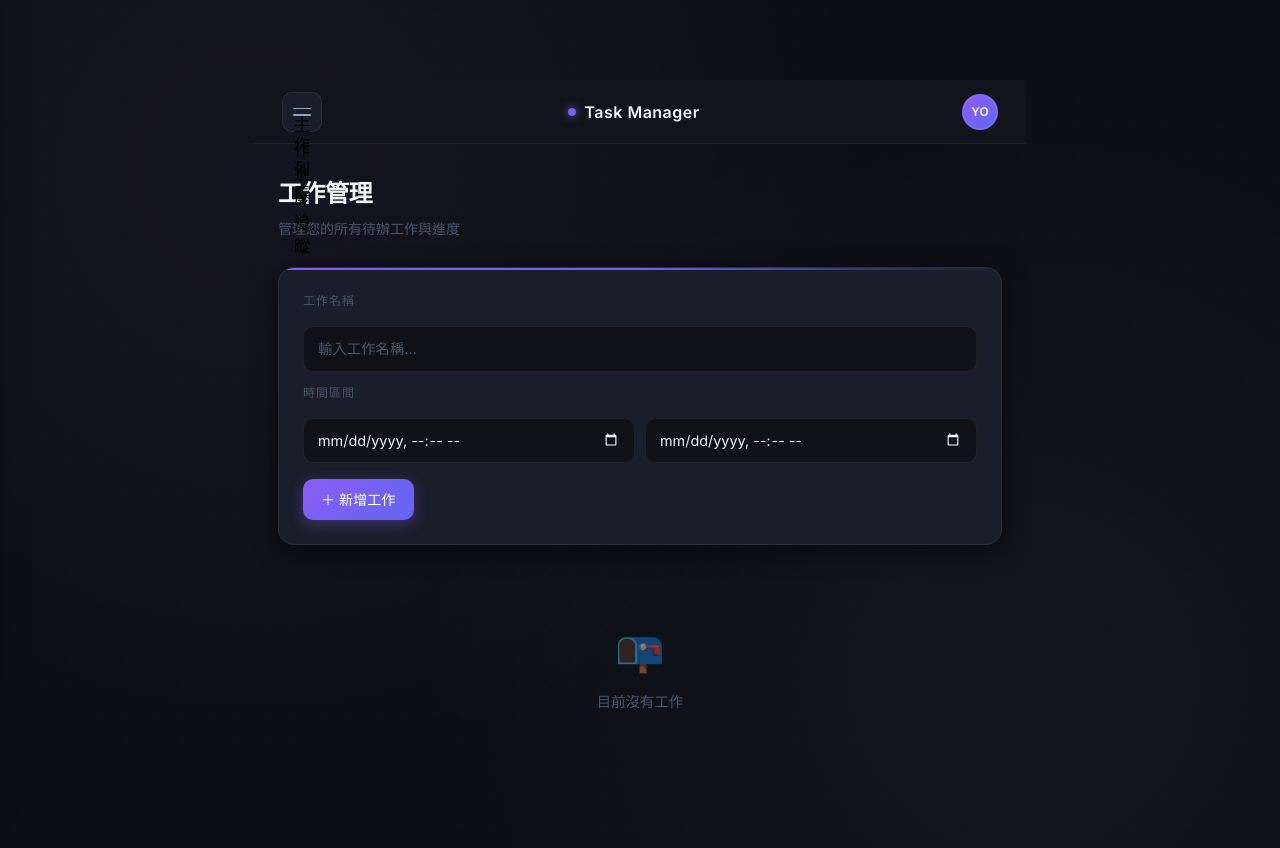
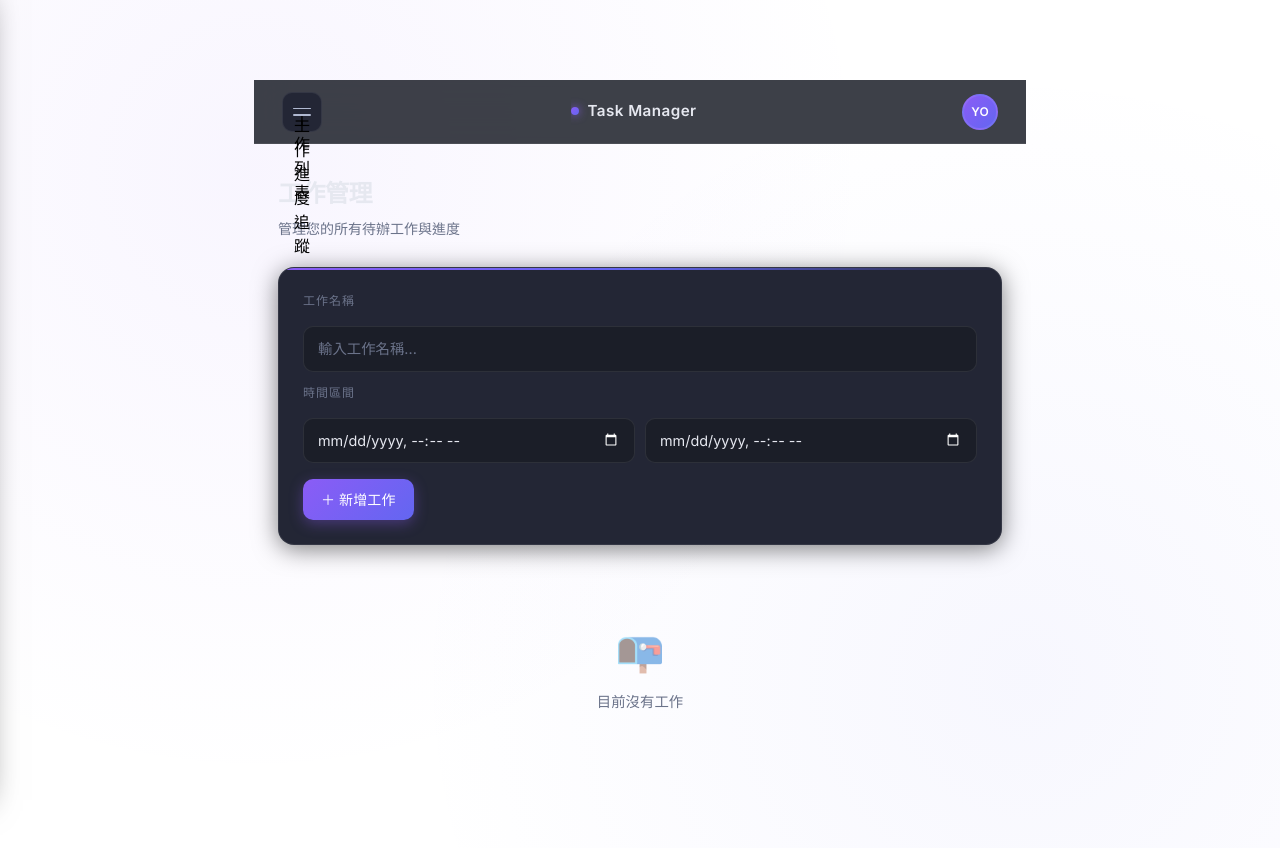
Before and after one commit to Zhuang-Day/WorkPlanManager, a Flask app: page / in a window 1280 px wide. Run offline with Flask 3, Linux system fonts and the light colour scheme; data that the repository does not hold is empty; some libraries are stand-ins or nearby versions.

Commit message:
fix(UI): update homepage UI

```diff
--- a/static/css/style.css
+++ b/static/css/style.css
@@ -1,5 +1,5 @@
 /* ══════════════════════════════════════
-   🌙 DARK PREMIUM THEME
+   🌙 DARK PREMIUM THEME – 優化版
    ══════════════════════════════════════ */
 
 /* ── Google Font (Luxury Feel) ── */
@@ -7,25 +7,23 @@
 
 /* ── CSS Variables ── */
 :root {
-    --bg-base: #0d0f14;
-    --bg-surface: #13161e;
-    --bg-card: #1a1e2a;
-    --bg-card-hover: #1f2433;
-    --bg-input: #0f1117;
+    --bg-base: #16181f;       /* 原 #0d0f14 */
+    --bg-surface: #1c1f28;    /* 原 #13161e */
+    --bg-card: #232635;       /* 原 #1a1e2a */
+    --bg-card-hover: #2a2e40; /* 原 #1f2433 */
+    --bg-input: #1b1e28;      /* 原 #0f1117 */
 
-    --border: rgba(255, 255, 255, 0.07);
-    --border-focus: rgba(139, 92, 246, 0.6);
+    --border: rgba(255, 255, 255, 0.08);
+    --border-focus: rgba(139, 92, 246, 0.65);
 
     --accent-1: #8b5cf6;
-    /* purple */
     --accent-2: #6366f1;
-    /* indigo */
     --accent-danger: #f43f5e;
     --accent-danger2: #e11d48;
 
-    --text-primary: #f1f5f9;
-    --text-secondary: #94a3b8;
-    --text-muted: #475569;
+    --text-primary: #e6e8f0;   /* 原 #f1f5f9 */
+    --text-secondary: #b0b9d1; /* 原 #94a3b8 */
+    --text-muted: #6b738a;     /* 原 #475569 */
 
     --radius-card: 16px;
     --radius-btn: 10px;
@@ -49,7 +47,7 @@
 body {
     font-family: 'Inter', system-ui, -apple-system,
         "Noto Sans TC", "Microsoft JhengHei", sans-serif;
-    background: var(--bg-base);
+    background: linear-gradient(160deg, #16181f 0%, #1c1f28 100%);
     color: var(--text-primary);
     min-height: 100vh;
     padding: 0;
@@ -65,8 +63,6 @@
 /* ══════════════════════════════════════
    SIDEBAR DRAWER
    ══════════════════════════════════════ */
-
-/* 背景遮罩 */
 .sidebar-overlay {
     position: fixed;
     inset: 0;
@@ -83,12 +79,10 @@
     pointer-events: all;
 }
 
-/* 側邊欄本體 */
 .sidebar {
     position: fixed;
     top: 0;
     left: -280px;
-    /* 預設隱藏在左邊 */
     width: 260px;
     height: 100vh;
     background: var(--bg-surface);
@@ -103,10 +97,8 @@
 
 .sidebar.open {
     left: 0;
-    /* 滑出 */
 }
 
-/* Header */
 .sidebar-header {
     display: flex;
     align-items: center;
@@ -143,7 +135,6 @@
     border-color: var(--accent-1);
 }
 
-/* Nav Links */
 .sidebar-nav {
     display: flex;
     flex-direction: column;
@@ -188,7 +179,7 @@
     justify-content: space-between;
     padding: 0 28px;
     height: 64px;
-    background: rgba(19, 22, 30, 0.85);
+    background: rgba(28, 31, 40, 0.85);
     border-bottom: 1px solid var(--border);
     backdrop-filter: blur(16px);
     -webkit-backdrop-filter: blur(16px);
@@ -204,6 +195,7 @@
     justify-content: center;
     gap: 5px;
     width: 40px;
+    min-width: 40px;
     height: 40px;
     background: var(--bg-card);
     border: 1px solid var(--border);
@@ -234,13 +226,17 @@
 
 /* Navbar Brand */
 .navbar-brand {
-    font-size: 1rem;
+    font-size: 0.95rem;
     font-weight: 600;
     letter-spacing: 0.03em;
     color: var(--text-primary);
     display: flex;
     align-items: center;
     gap: 8px;
+    max-width: calc(100% - 80px);
+    overflow: hidden;
+    text-overflow: ellipsis;
+    white-space: nowrap;
 }
 
 .navbar-brand::before {
@@ -253,7 +249,6 @@
     box-shadow: 0 0 8px rgba(139, 92, 246, 0.8);
 }
 
-/* Navbar Avatar / Right Action */
 .navbar-avatar {
     width: 36px;
     height: 36px;
```
